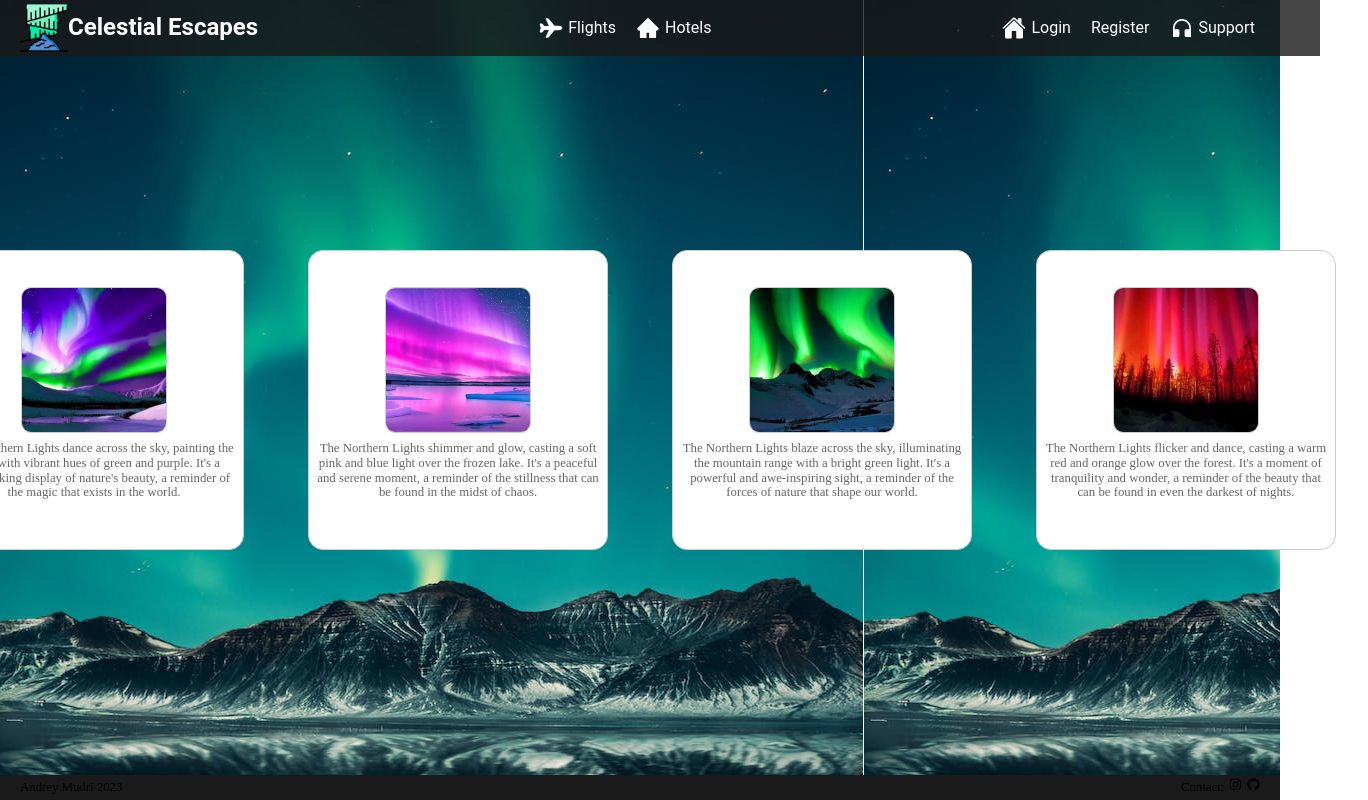
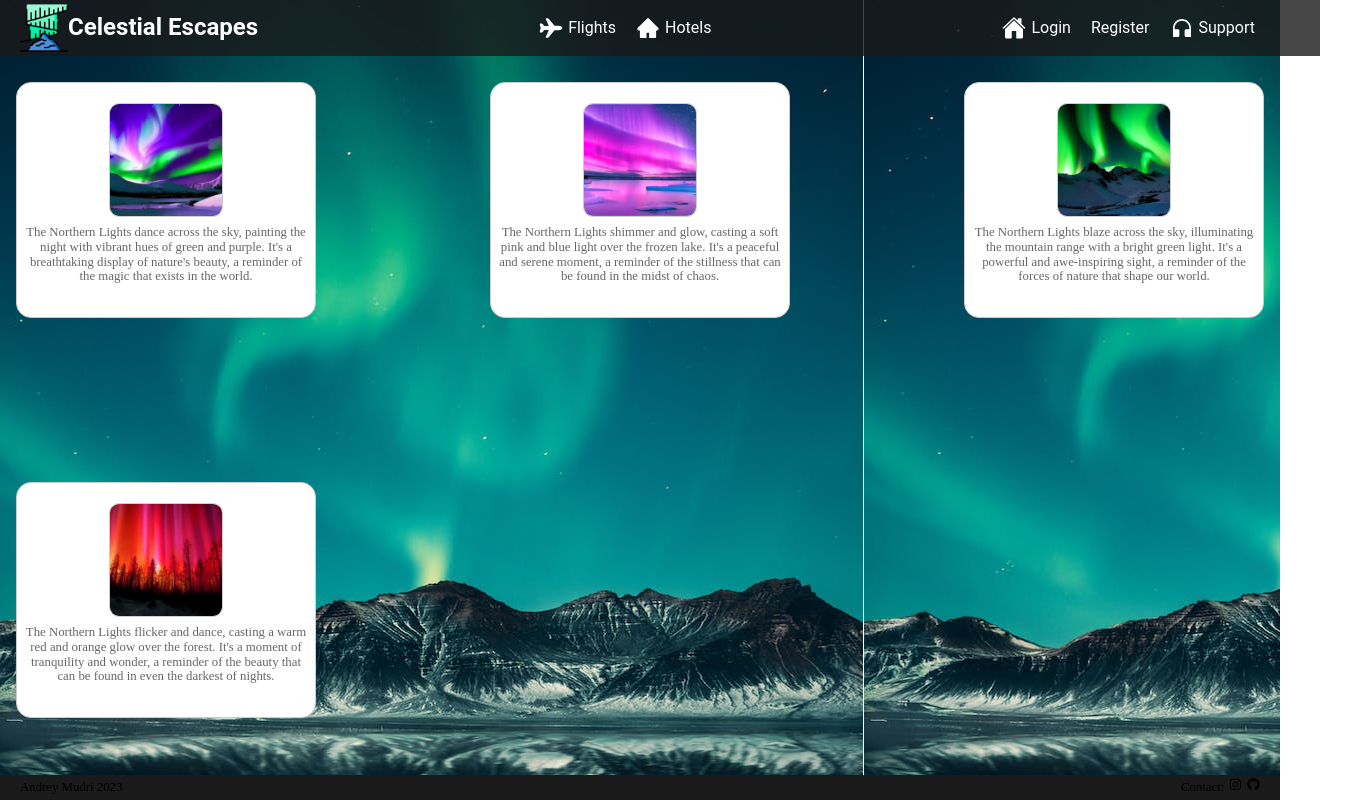
Before and after one commit to andreymudri/CelestialEscapes-Front, a React (Vite) app: page / in a window 1280 px wide. Shown: the whole page, 1368 px wide, since content can reach past the window. Built offline with nearby package versions, Linux system fonts and the light colour scheme; no server answers.

Commit message:
homepagecss

```diff
--- a/src/App.jsx
+++ b/src/App.jsx
@@ -32,7 +32,6 @@ export { apiUrl };
 
 
 const Container = styled.div`
-background-color: #1a1a1a;
 background-image: url(${backgroundImg});
   margin:0;
   border-left:-5px;
@@ -42,28 +41,7 @@ background-image: url(${backgroundImg});
   justify-content: center;
   place-items: center;
   min-height: 100vh;
+  width:100vw;
 
-  h1 {
-  font-size: 3.2em;
-  line-height: 1.1;
-}
 
-button {
-  border-radius: 8px;
-  border: 1px solid transparent;
-  padding: 0.6em 1.2em;
-  font-size: 1em;
-  font-weight: 500;
-  font-family: inherit;
-  background-color: #CC8400;
-  cursor: pointer;
-  transition: border-color 0.25s;
-}
-button:hover {
-  border-color: #646cff;
-}
-button:focus,
-button:focus-visible {
-  outline: 4px auto -webkit-focus-ring-color;
-}
 `;
--- a/src/components/Footer.jsx
+++ b/src/components/Footer.jsx
@@ -28,7 +28,7 @@ export default function Footer() {
 const FooterContainer = styled.div`
   position: fixed;
   bottom: 0px;
-  width: 100%;
+  width: 100vw;
   height: px;
   background-color: #1a1a1a;
   display: flex;
--- a/src/pages/Home.jsx
+++ b/src/pages/Home.jsx
@@ -1,4 +1,4 @@
-import { HomeImgBox } from "./styles/styles.jsx";
+import { HomeImgBox, MainContainer } from "./styles/styles.jsx";
 import Aurora1 from '../assets/Aurora1.jpg';
 import Aurora2 from '../assets/Aurora2.jpg';
 import Aurora3 from '../assets/Aurora3.jpg';
@@ -8,13 +8,13 @@ export default function Home() {
 
 
     return (
-        <div style={{display:'flex'}}>
+        <MainContainer>
             <HomeImgBox><img src={Aurora1}/><p>The Northern Lights dance across the sky, painting the night with vibrant hues of green and purple. It's a breathtaking display of nature's beauty, a reminder of the magic that exists in the world.</p></HomeImgBox>
             <HomeImgBox><img src={Aurora2}/><p>The Northern Lights shimmer and glow, casting a soft pink and blue light over the frozen lake. It's a peaceful and serene moment, a reminder of the stillness that can be found in the midst of chaos.</p></HomeImgBox>
             <HomeImgBox><img src={Aurora3}/><p>The Northern Lights blaze across the sky, illuminating the mountain range with a bright green light. It's a powerful and awe-inspiring sight, a reminder of the forces of nature that shape our world.</p></HomeImgBox>
             <HomeImgBox><img src={Aurora4}/><p>The Northern Lights flicker and dance, casting a warm red and orange glow over the forest. It's a moment of tranquility and wonder, a reminder of the beauty that can be found in even the darkest of nights.</p></HomeImgBox>
 
 
-        </div>)
+        </MainContainer>)
 
 }
--- a/src/pages/styles/styles.jsx
+++ b/src/pages/styles/styles.jsx
@@ -2,20 +2,23 @@ import styled from "styled-components";
 
 
 export const HomeImgBox = styled.div`
-    width:  18rem;
-    height: 18rem;
+    max-width:  18rem;
+    max-height: 18rem;
+    min-height:14rem;
+    min-width: 14rem;
+    box-sizing: content-box;
     border-radius: 15px;
     background: #fff;
     border: 1px solid #ccc;
-margin:0 2rem;
+    margin: 1rem;
     display: flex;
     justify-content: center;
     align-items: center;
     flex-direction:column;
     padding:5px;
     img {
-        width:  9rem;
-        height: 9rem;
+        max-width:  7rem;
+        max-height: 7rem;
         border-radius:10px;
         border: 1px solid #ccc;
         }
@@ -27,3 +30,13 @@ margin:0 2rem;
         }
 
 `
+export const MainContainer = styled.div`
+
+    width: 100vw;
+    height: 100vh;
+    display: flex;
+    align-items: center;
+    justify-content: space-between;
+    flex-wrap: wrap;
+    overflow:auto;
+`
```
